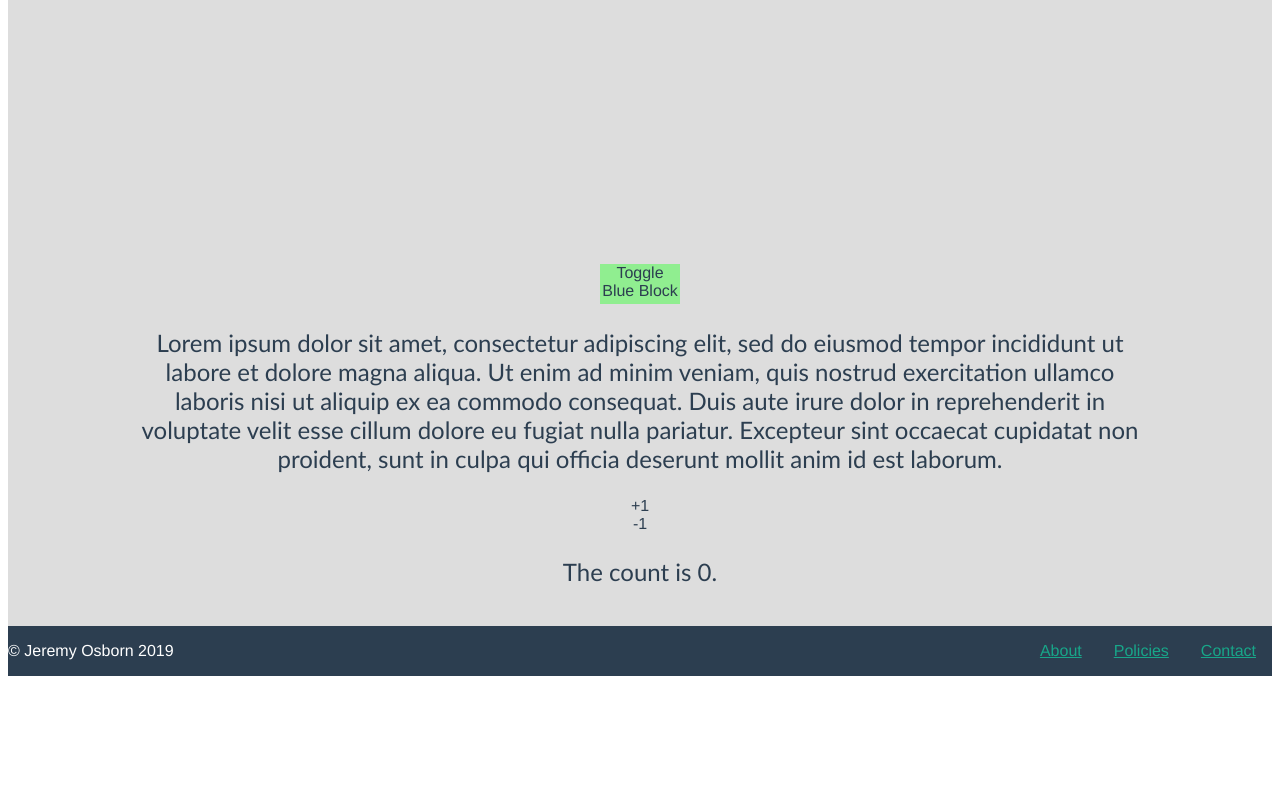
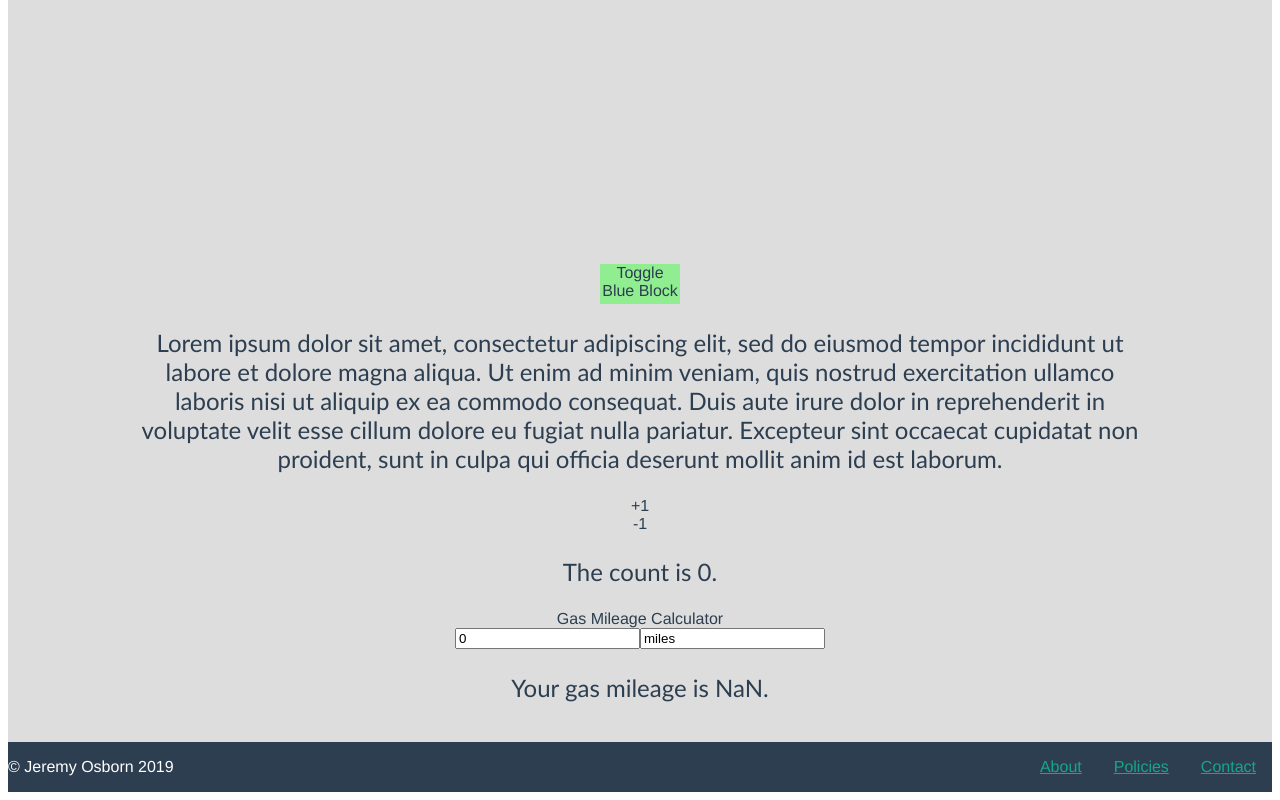
Before and after one commit to jwosborn/Vue-Playground, a Vue app: page / in a window 1280 px wide. Shown: the part 447-1247 px from the top of the page. Before the commit the page ends 1131 px from the top, so only its background shows below. Built offline with nearby package versions, Linux system fonts and the light colour scheme.

Commit message:
gas mileage addition

```diff
--- a/src/components/Post.vue
+++ b/src/components/Post.vue
@@ -6,6 +6,16 @@
   <div class="count-up" @click="count++">+1</div>
   <div class="count-down" @click="count--">-1</div>
   <p>The count is {{count}}.</p>
+  <div>
+    <span>Gas Mileage Calculator</span>
+    <div class="fuel">
+      <input name="fuel" type="text" :value="fuel"/>
+      <input name="miles" type="text" value="miles"/>
+      <p>
+        Your gas mileage is {{ mileage }}.
+      </p>
+    </div>
+  </div>
 </div>
 </template>
 
@@ -16,7 +26,10 @@ export default {
       content:
         "Lorem ipsum dolor sit amet, consectetur adipiscing elit, sed do eiusmod tempor incididunt ut labore et dolore magna aliqua. Ut enim ad minim veniam, quis nostrud exercitation ullamco laboris nisi ut aliquip ex ea commodo consequat. Duis aute irure dolor in reprehenderit in voluptate velit esse cillum dolore eu fugiat nulla pariatur. Excepteur sint occaecat cupidatat non proident, sunt in culpa qui officia deserunt mollit anim id est laborum.",
       toggleBlock: false,
-      count: 0
+count: 0,
+fuel: 0,
+miles: 0,
+mileage: this.miles/this.fuel,
     };
   },
   name: "Post"
```
Lines whose indentation alone changed are shown as unchanged.
